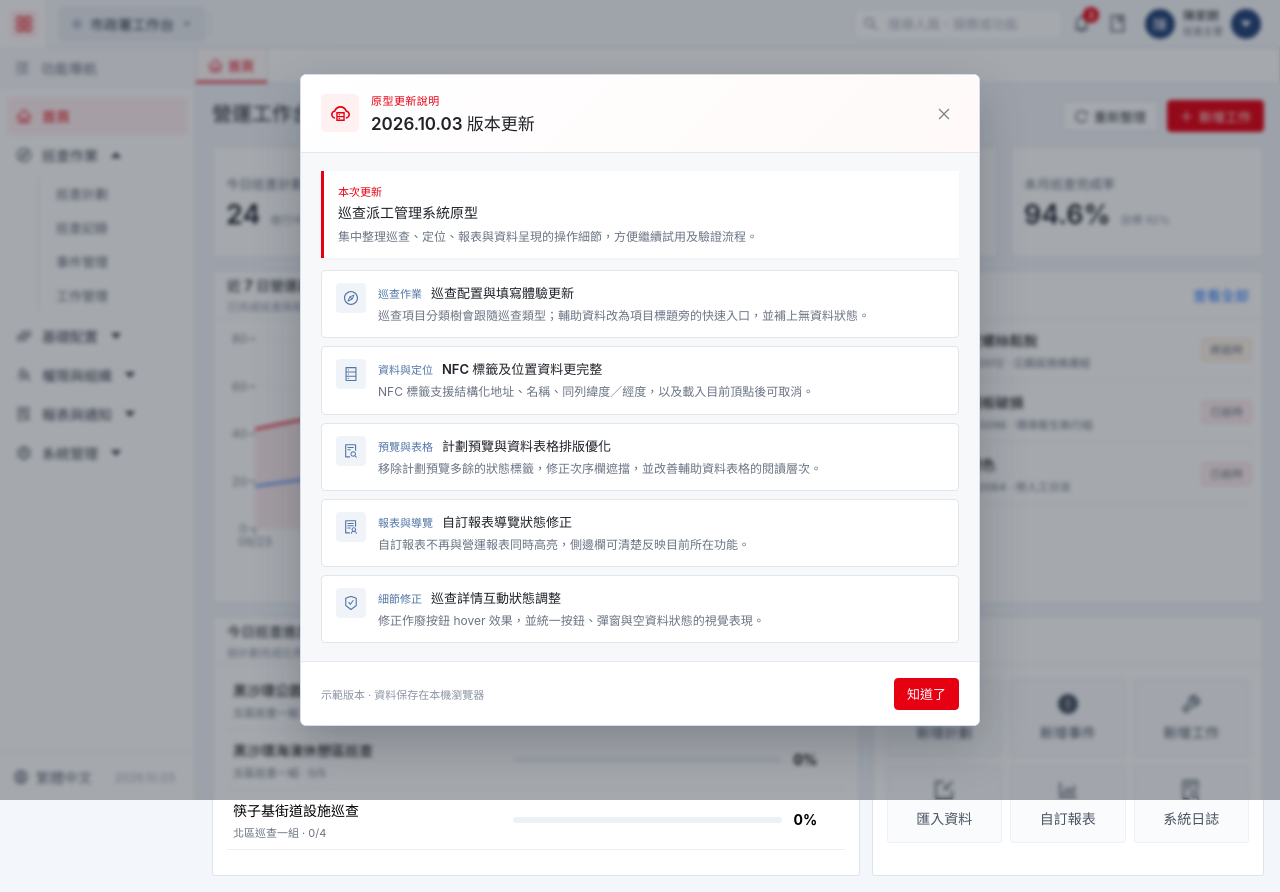
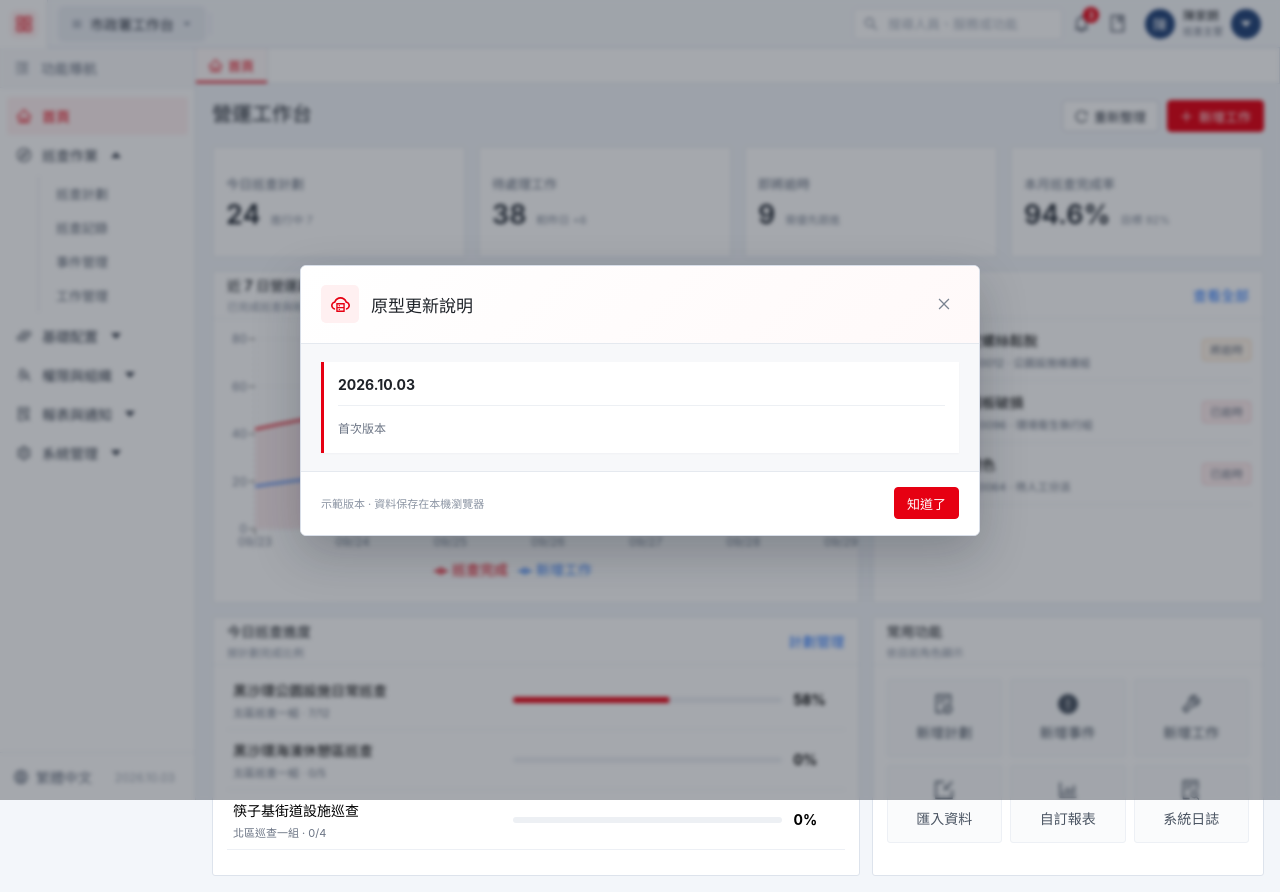
Before and after one commit to sou8ben/IS, a React (Vite) app: page /#/workbench in a window 1280 px wide. Both pictures are taken after a click on the button "2026.10.03". Built offline with nearby package versions, Linux system fonts and the light colour scheme.

Commit message:
2026.10.03

```diff
--- a/src/App.tsx
+++ b/src/App.tsx
@@ -3,9 +3,9 @@ import { HashRouter, Link, Navigate, Route, Routes, useLocation, useNavigate } f
 import {
   ApartmentOutlined, AppstoreOutlined, BellOutlined, BookOutlined, BuildOutlined,
   CaretDownOutlined, CloseOutlined, CloudServerOutlined, CodeOutlined, CompassOutlined,
-  DatabaseOutlined, FileSearchOutlined, FolderOpenOutlined, GlobalOutlined, HomeOutlined,
+  FileSearchOutlined, FolderOpenOutlined, GlobalOutlined, HomeOutlined,
   ImportOutlined, LeftOutlined, MenuFoldOutlined, MenuUnfoldOutlined, MobileOutlined, NodeIndexOutlined,
-  NotificationOutlined, ReloadOutlined, SafetyCertificateOutlined, SearchOutlined,
+  NotificationOutlined, ReloadOutlined, SearchOutlined,
   SettingOutlined, SolutionOutlined, TeamOutlined, ToolOutlined, UserOutlined,
 } from "@ant-design/icons";
 import { DemoProvider, useDemo } from "./store";
@@ -99,17 +99,10 @@ function AppShell() {
 }
 
 function PrototypeUpdateDialog({ onClose }: { onClose: () => void }) {
-  const updates = [
-    { icon: <CompassOutlined />, label: "巡查作業", title: "巡查配置與填寫體驗更新", text: "巡查項目分類樹會跟隨巡查類型；輔助資料改為項目標題旁的快速入口，並補上無資料狀態。" },
-    { icon: <DatabaseOutlined />, label: "資料與定位", title: "NFC 標籤及位置資料更完整", text: "NFC 標籤支援結構化地址、名稱、同列緯度／經度，以及載入目前頂點後可取消。" },
-    { icon: <FileSearchOutlined />, label: "預覽與表格", title: "計劃預覽與資料表格排版優化", text: "移除計劃預覽多餘的狀態標籤，修正次序欄遮擋，並改善輔助資料表格的閱讀層次。" },
-    { icon: <SolutionOutlined />, label: "報表與導覽", title: "自訂報表導覽狀態修正", text: "自訂報表不再與營運報表同時高亮，側邊欄可清楚反映目前所在功能。" },
-    { icon: <SafetyCertificateOutlined />, label: "細節修正", title: "巡查詳情互動狀態調整", text: "修正作廢按鈕 hover 效果，並統一按鈕、彈窗與空資料狀態的視覺表現。" },
-  ];
   return <div className="overlay centered update-overlay" role="presentation" onMouseDown={onClose}>
     <section className="update-dialog" role="dialog" aria-modal="true" aria-labelledby="prototype-update-title" onMouseDown={(event) => event.stopPropagation()}>
-      <header className="update-dialog-header"><div className="update-dialog-brand"><span><CloudServerOutlined /></span><div><small>原型更新說明</small><h2 id="prototype-update-title">2026.10.03 版本更新</h2></div></div><button type="button" className="update-dialog-close" aria-label="關閉更新說明" onClick={onClose}><CloseOutlined /></button></header>
-      <div className="update-dialog-body"><div className="update-dialog-intro"><span>本次更新</span><strong>巡查派工管理系統原型</strong><p>集中整理巡查、定位、報表與資料呈現的操作細節，方便繼續試用及驗證流程。</p></div><div className="update-list">{updates.map((update) => <article key={update.title}><span className="update-item-icon">{update.icon}</span><div><div className="update-item-meta"><small>{update.label}</small><strong>{update.title}</strong></div><p>{update.text}</p></div></article>)}</div></div>
+      <header className="update-dialog-header"><div className="update-dialog-brand"><span><CloudServerOutlined /></span><div><h2 id="prototype-update-title">原型更新說明</h2></div></div><button type="button" className="update-dialog-close" aria-label="關閉更新說明" onClick={onClose}><CloseOutlined /></button></header>
+      <div className="update-dialog-body"><div className="update-dialog-intro"><div className="update-dialog-intro-head"><strong>2026.10.03</strong></div><p className="update-dialog-content">{"首次版本"}</p></div></div>
       <footer className="update-dialog-footer"><span>示範版本 · 資料保存在本機瀏覽器</span><Button variant="primary" onClick={onClose}>知道了</Button></footer>
     </section>
   </div>;
--- a/src/styles.css
+++ b/src/styles.css
@@ -64,18 +64,11 @@ button, input, select, textarea { font: inherit; } button { cursor: pointer; } a
 .update-dialog-close { width: 30px; height: 30px; flex: 0 0 auto; border: 0; border-radius: 3px; background: transparent; color: #7b8491; cursor: pointer; }
 .update-dialog-close:hover { background: #f2f4f7; color: var(--text); }
 .update-dialog-body { flex: 1; min-height: 0; overflow: auto; padding: 18px 20px; background: #f7f8fa; }
-.update-dialog-intro { margin-bottom: 12px; padding: 12px 14px; border-left: 3px solid var(--primary); background: #fff; box-shadow: 0 1px 2px rgba(27,39,57,.03); }
-.update-dialog-intro span { display: block; margin-bottom: 3px; color: var(--primary); font-size: 11px; font-weight: 600; }
-.update-dialog-intro strong { color: var(--text); font-size: 14px; }
-.update-dialog-intro p { margin: 5px 0 0; color: var(--muted); font-size: 12px; line-height: 1.6; }
-.update-list { display: grid; gap: 8px; }
-.update-list article { display: grid; grid-template-columns: 32px minmax(0,1fr); gap: 10px; padding: 12px 14px; border: 1px solid #e1e6ed; border-radius: 4px; background: #fff; }
-.update-item-icon { width: 30px; height: 30px; display: grid; place-items: center; border-radius: 4px; background: #f0f4f9; color: #5276a7; }
-.update-list article > div { min-width: 0; }
-.update-item-meta { display: flex; align-items: baseline; flex-wrap: wrap; gap: 3px 9px; }
-.update-item-meta small { color: #5276a7; font-size: 11px; font-weight: 600; }
-.update-item-meta strong { color: var(--text); font-size: 13px; font-weight: 600; }
-.update-list article p { margin: 4px 0 0; color: var(--muted); font-size: 12px; line-height: 1.6; }
+.update-dialog-intro { padding: 14px; border-left: 3px solid var(--primary); background: #fff; box-shadow: 0 1px 2px rgba(27,39,57,.03); }
+.update-dialog-intro-head { padding-bottom: 12px; margin-bottom: 12px; border-bottom: 1px solid #edf0f4; }
+.update-dialog-intro-head span { display: block; margin-bottom: 3px; color: var(--primary); font-size: 11px; font-weight: 600; }
+.update-dialog-intro-head strong { color: var(--text); font-size: 14px; }
+.update-dialog-content { margin: 0; color: var(--muted); font-size: 12px; line-height: 1.75; white-space: pre-line; }
 .update-dialog-footer { min-height: 64px; display: flex; align-items: center; justify-content: space-between; gap: 12px; padding: 0 20px; border-top: 1px solid #e5e9ef; background: #fff; }
 .update-dialog-footer > span { color: var(--subtle); font-size: 11px; }
 @media (max-width: 640px) { .update-dialog { max-height: calc(100vh - 24px); } .update-dialog-header { min-height: 68px; padding: 0 14px; }.update-dialog-body { padding: 14px; }.update-dialog-footer { padding: 0 14px; }.update-dialog-footer > span { display: none; } }
```
